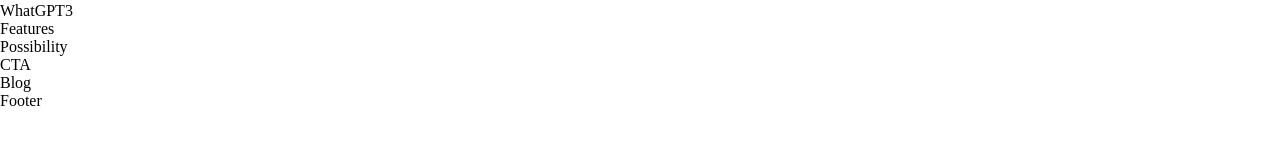
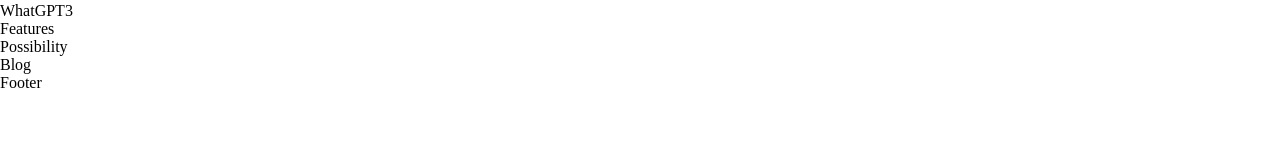
Before and after one commit to Enkhdavaa/EUEventManager, a React (Create React App) app: page / in a window 1280 px wide. Shown: the part 620-764 px from the top of the page. Built offline with nearby package versions, Linux system fonts and the light colour scheme; a web font is replaced by a local one.

Commit message:
removed CTO component

```diff
--- a/src/App.js
+++ b/src/App.js
@@ -1,7 +1,7 @@
 import React from "react";
 
 import { Footer, Blog, Possibility, Features, WhatGPT3, Header } from "./containers";
-import { CTA, Brand, Navbar } from "./components";
+import { Brand, Navbar } from "./components";
 import './App.css';
 
 const App = () => {
@@ -15,7 +15,6 @@ const App = () => {
       <WhatGPT3 />
       <Features />
       <Possibility />
-      <CTA />
       <Blog />
       <Footer />
     </div>
--- a/src/components/cta/CTA.js
+++ /dev/null
@@ -1,12 +0,0 @@
-import React from "react";
-import './CTA.css'
-
-const CTA = () => {
-    return (
-        <div>
-            CTA
-        </div>
-    )
-}
-
-export default CTA
--- a/src/components/index.js
+++ b/src/components/index.js
@@ -1,5 +1,4 @@
 export {default as Article } from './article/Article';
 export {default as Brand } from './brand/Brand';
-export {default as CTA } from './cta/CTA';
 export {default as Feature } from './feature/Feature';
 export {default as Navbar } from './navbar/Navbar';
```
Also changed, not shown: src/components/cta/CTA.css (deleted).
